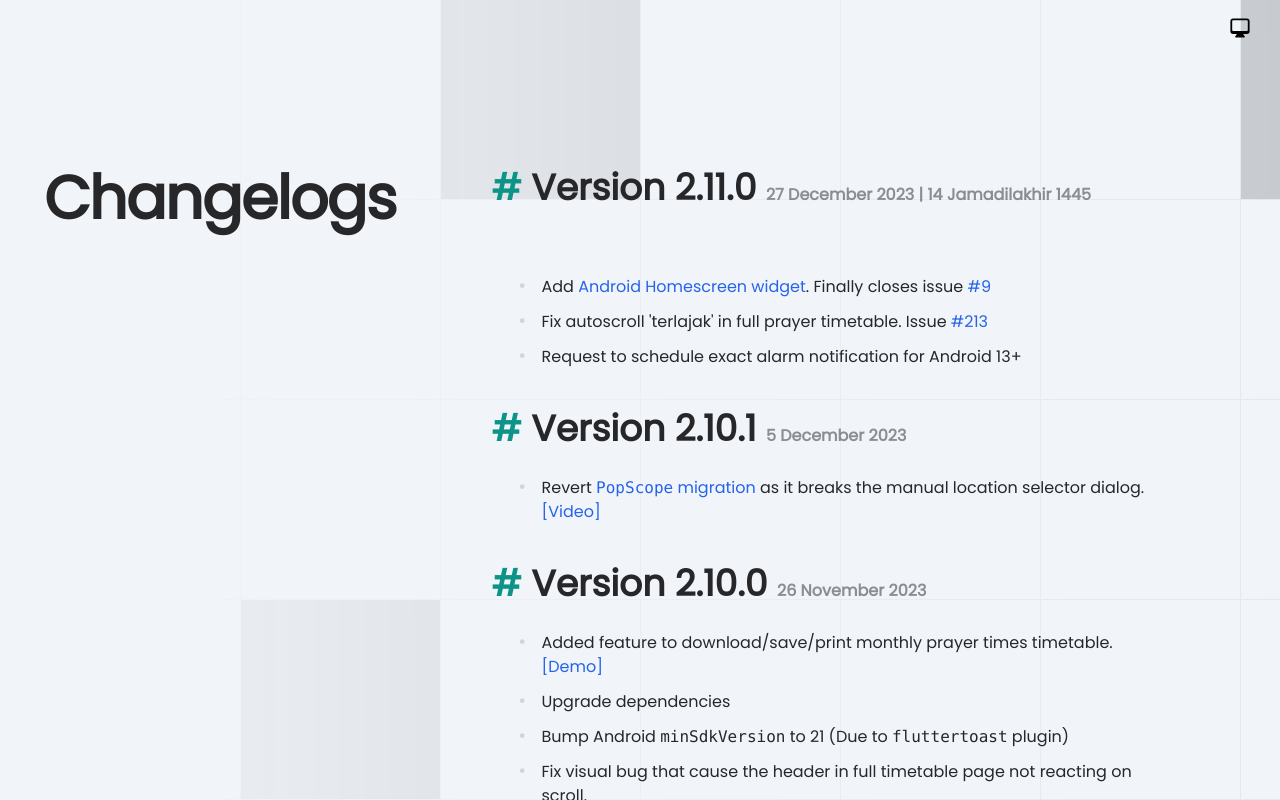
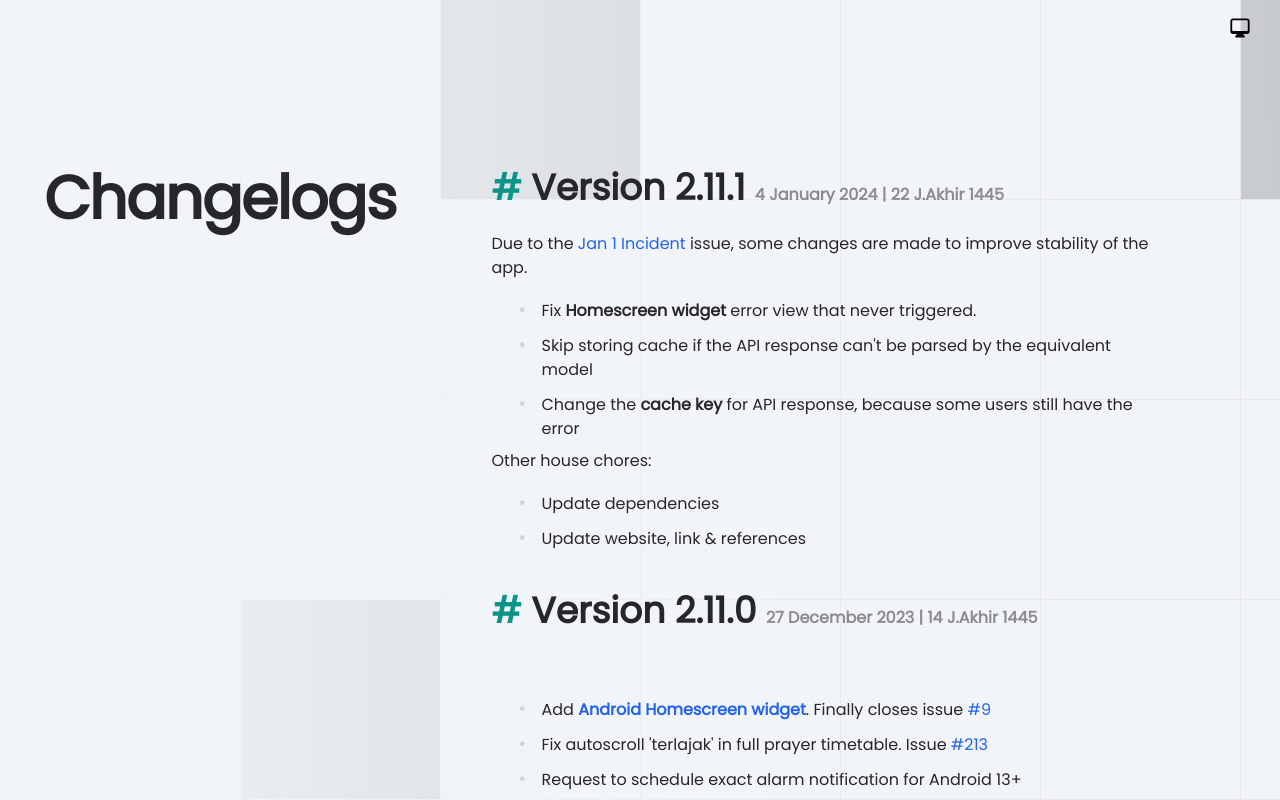
Before and after one commit to mptwaktusolat/waktusolat-site, a Next.js app: page /en/changelog in a window 1280 px wide. Shown: the top 800 px of the page. Built offline with nearby package versions, Linux system fonts and the light colour scheme.

Commit message:
:rocket: new version 2.11.1

```diff
--- a/app/[locale]/changelog/page.mdx
+++ b/app/[locale]/changelog/page.mdx
@@ -2,13 +2,32 @@ import MdxLayout from '@/components/mdx-layout'
 import ChangelogHeader from '@/components/changelog-header'
 
 <ChangelogHeader
+  version="2.11.1"
+  date="4 January 2024"
+  hijriDate="22 J.Akhir 1445"
+  githubSlug="2.11.1+141"
+/>
+
+Due to the [Jan 1 Incident](https://github.com/mptwaktusolat/app_waktu_solat_malaysia/issues/216) issue, some changes are made to improve stability of the app.
+
+
+- Fix **Homescreen widget** error view that never triggered.
+- Skip storing cache if the API response can't be parsed by the equivalent model
+- Change the **cache key** for API response, because some users still have the error
+
+Other house chores:
+- Update dependencies
+- Update website, link & references
+
+
+<ChangelogHeader
   version="2.11.0"
   date="27 December 2023"
-  hijriDate="14 Jamadilakhir 1445"
+  hijriDate="14 J.Akhir 1445"
   githubSlug="2.11.0+140"
 />
 
-- Add [Android Homescreen widget](https://github.com/mptwaktusolat/app_waktu_solat_malaysia/pull/214). Finally closes issue [#9](https://github.com/mptwaktusolat/app_waktu_solat_malaysia/issues/9)
+- Add [**Android Homescreen widget**](https://github.com/mptwaktusolat/app_waktu_solat_malaysia/pull/214). Finally closes issue [#9](https://github.com/mptwaktusolat/app_waktu_solat_malaysia/issues/9)
 - Fix autoscroll 'terlajak' in full prayer timetable. Issue [#213](https://github.com/mptwaktusolat/app_waktu_solat_malaysia/issues/213)
 - Request to schedule exact alarm notification for Android 13+
 
@@ -26,7 +45,7 @@ import ChangelogHeader from '@/components/changelog-header'
   githubSlug="2.10.0+136"
 />
 
-- Added feature to download/save/print monthly prayer times timetable. [[Demo]](https://imgur.com/O8lOXkn)
+- Added feature to **download/save/print** monthly prayer times timetable. [[Demo]](https://imgur.com/O8lOXkn)
 - Upgrade dependencies
 - Bump Android `minSdkVersion` to 21 (Due to `fluttertoast` plugin)
 - Fix visual bug that cause the header in full timetable page not reacting on scroll.
--- a/components/sections/HeroSection.jsx
+++ b/components/sections/HeroSection.jsx
@@ -11,7 +11,7 @@ import { useTranslation } from "react-i18next";
 import LanguageChanger from "@/components/LanguageChanger";
 
 const Hero = () => {
-  const latestVersion = "2.11.0";
+  const latestVersion = "2.11.1";
   const { t } = useTranslation();
   return (
     <section className="relative">
```
